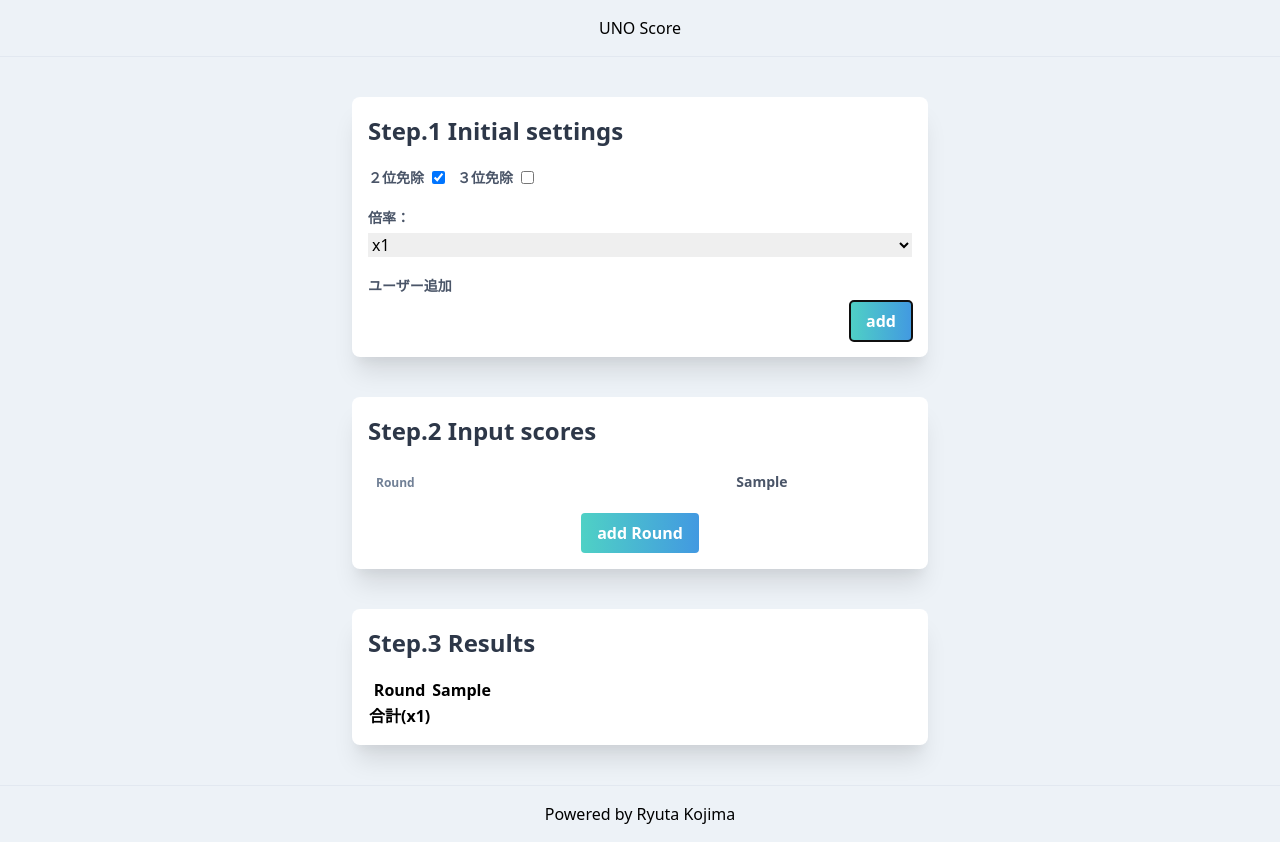
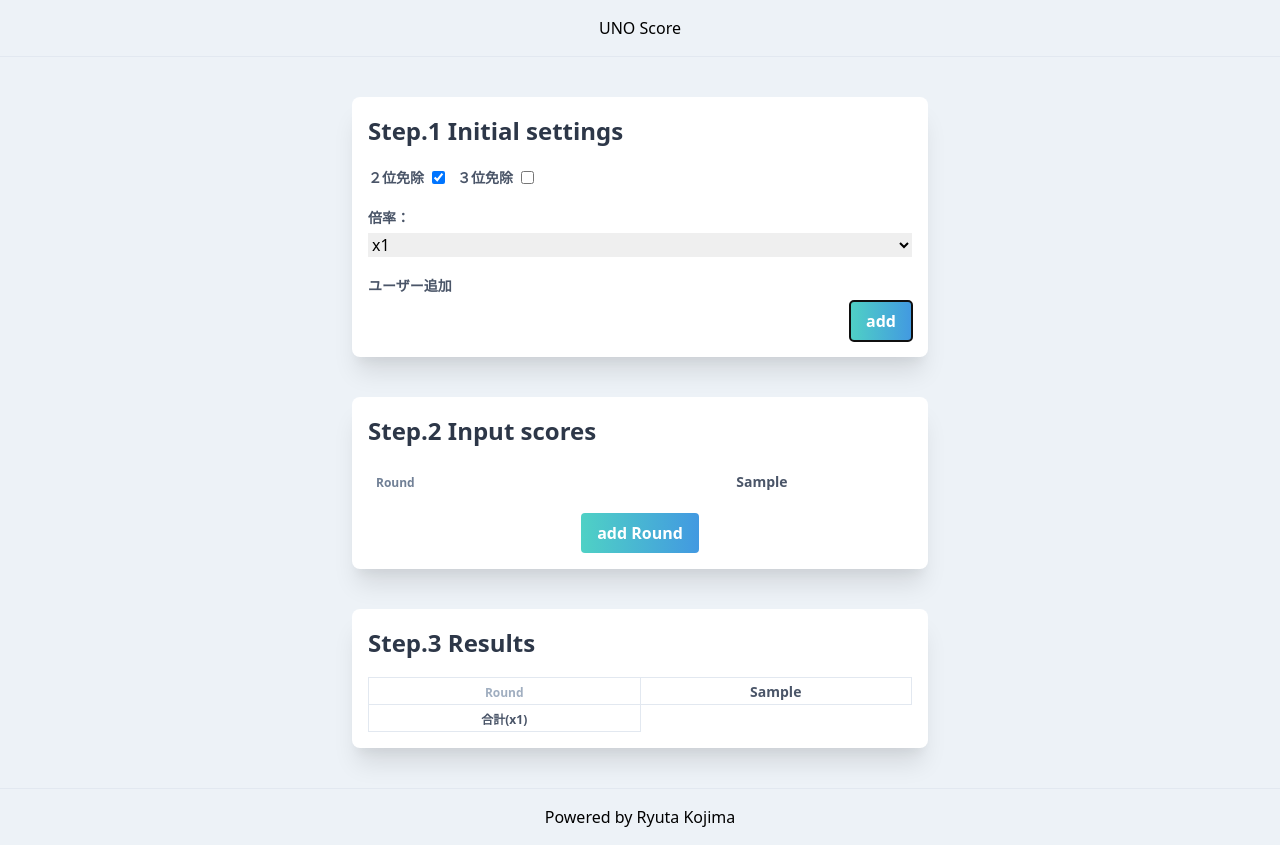
Before and after one commit to RyutaKojima/UnoScore, a Next.js app: page / in a window 1280 px wide. Both pictures are taken after typing "Sample" into the empty fields and a click on the button "add". Built offline with nearby package versions, Linux system fonts and the light colour scheme; what @tailwindcss/custom-forms would draw is missing.

Commit message:
update: ResultSection style

```diff
--- a/src/components/ResultTable.tsx
+++ b/src/components/ResultTable.tsx
@@ -1,6 +1,8 @@
 import React, { useMemo } from 'react'
 import { Options } from '../pages'
 import { sumArray } from '../utils/utils'
+import { TableCell } from './TableCell'
+import { Label } from './Label'
 
 type Props = {
   players: string[]
@@ -61,41 +63,59 @@ export const ResultTable = (props: Props): JSX.Element => {
   )
 
   const finalTds = finalScores.map((score, index) => (
-    <td key={`final-${index}`}>{score}</td>
+    <TableCell key={`final-${index}`} className="text-center border">
+      <span className="font-bold text-gray-800">{score}</span>
+    </TableCell>
   ))
 
   const nameHeader = props.players.map((name) => (
-    <th key={`result-head-${name}`}>{name}</th>
+    <th key={`result-head-${name}`} className="border">
+      <Label>{name}</Label>
+    </th>
   ))
 
   const body = results.map((row, line) => {
     const tds = row.map((column, index) => (
-      <td key={`col-${line}-${index}`}>
-        <div>{column.rank}</div>
-        <div>{column.score}</div>
-      </td>
+      <TableCell key={`col-${line}-${index}`} className="text-center border">
+        <div>
+          <span className="text-xxs font-bold text-gray-600">
+            {column.rank}位
+          </span>
+        </div>
+        <div>
+          <span className="font-bold text-gray-800">{column.score}</span>
+        </div>
+      </TableCell>
     ))
 
     return (
       <tr key={`line-${line}`}>
-        <td>{line + 1}</td>
+        <TableCell className="text-center border">
+          <span className="text-xs font-bold text-gray-500">{line + 1}</span>
+        </TableCell>
         {tds}
       </tr>
     )
   })
 
   return (
-    <table>
+    <table className="table-fixed w-full">
       <thead>
         <tr>
-          <th>Round</th>
+          <th className="border">
+            <span className="text-xs font-bold text-gray-500">Round</span>
+          </th>
           {nameHeader}
         </tr>
       </thead>
       <tbody>{body}</tbody>
       <tfoot>
         <tr>
-          <th>合計(x{props.options.magnification})</th>
+          <th className="border">
+            <span className="text-xs font-bold text-gray-700">
+              合計(x{props.options.magnification})
+            </span>
+          </th>
           {finalTds}
         </tr>
       </tfoot>
--- a/src/components/ScoreTable.tsx
+++ b/src/components/ScoreTable.tsx
@@ -1,6 +1,6 @@
 import React from 'react'
-import clsx from 'clsx'
 import { Label } from './Label'
+import { TableCell } from './TableCell'
 
 type Props = {
   players: string[]
@@ -62,10 +62,3 @@ export const ScoreTable = (props: Props): JSX.Element => {
     </table>
   )
 }
-
-const TableCell: React.FC<{ className?: string }> = ({
-  className,
-  children,
-}) => {
-  return <td className={clsx('px-2 py-1', className)}>{children}</td>
-}
--- /dev/null
+++ b/src/components/TableCell.tsx
@@ -0,0 +1,10 @@
+import React from 'react'
+import clsx from 'clsx'
+
+type Props = {
+  className?: string
+}
+
+export const TableCell: React.FC<Props> = ({ className, children }) => {
+  return <td className={clsx('px-2 py-1', className)}>{children}</td>
+}
--- a/tailwind.config.js
+++ b/tailwind.config.js
@@ -286,6 +286,7 @@ module.exports = {
       ],
     },
     fontSize: {
+      xxs: '0.5rem',
       xs: '0.75rem',
       sm: '0.875rem',
       base: '1rem',
```
